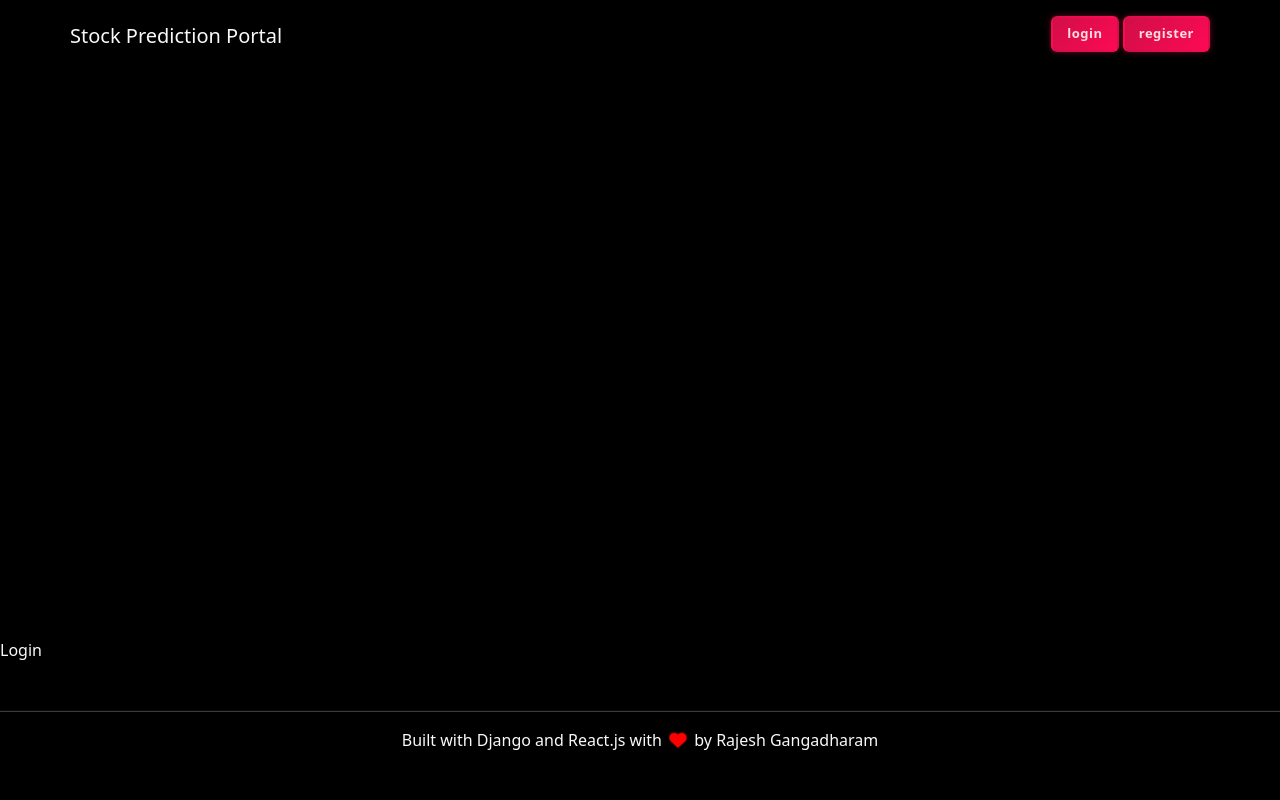
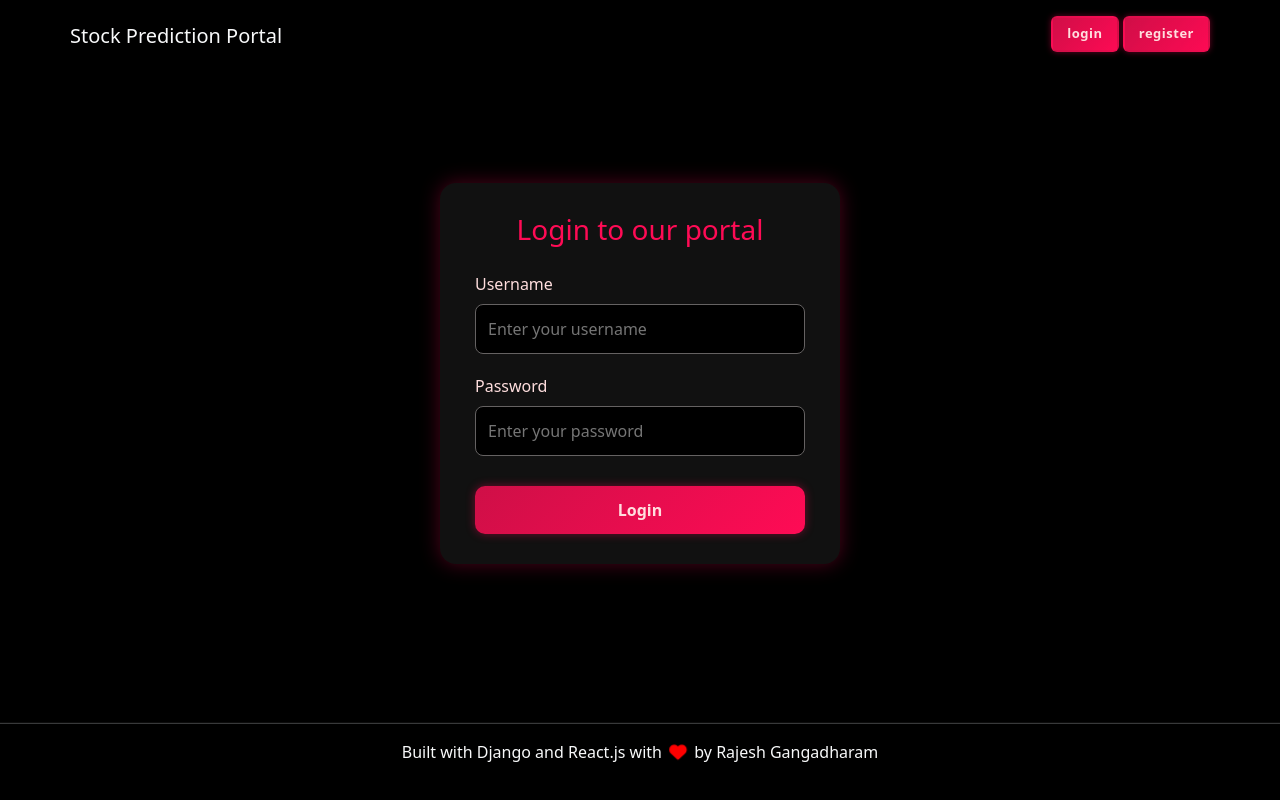
Before and after one commit to RAJESH2961/stock-prediction-portal, a React (Vite) app in the folder frontend-react/: page /login in a window 1280 px wide. Shown: the top 800 px of the page. Built offline with nearby package versions, Linux system fonts and the light colour scheme.

Commit message:
Storing tokens in local storage

```diff
--- a/frontend-react/src/components/Login.jsx
+++ b/frontend-react/src/components/Login.jsx
@@ -1,9 +1,93 @@
-import React from 'react'
+import React, { useState } from 'react';
+import styles from './Login.module.css';
+import axios from 'axios';
+import { FontAwesomeIcon } from '@fortawesome/react-fontawesome';
+import { faSpinner } from '@fortawesome/free-solid-svg-icons';
+import confetti from 'canvas-confetti';
 
 const Login = () => {
+  const [form, setForm] = useState({ username: '', password: '' });
+  const [errors, setErrors] = useState({});
+  const [loading, setLoading] = useState(false);
+
+  const handleChange = (e) => {
+    setForm({ ...form, [e.target.name]: e.target.value });
+  };
+
+  const handleSubmit = async (e) => {
+  e.preventDefault();
+  setLoading(true);
+
+  try {
+    const response = await axios.post('http://localhost:8000/api/v1/token/', {
+      username: form.username,
+      password: form.password,
+    });
+    // console.log(response.data);
+    localStorage.setItem('Access Token', response.data.access)
+    localStorage.setItem('Refresh Token', response.data.refresh)
+    console.log('Login Successful');
+
+
+
+    setErrors({});
+    confetti(); // 🎉 Launch confetti on login
+    setForm({ username: '', password: '' }); // ✅ FIXED HERE
+  } catch (error) {
+    if (error.response) {
+      setErrors(error.response.data);
+      console.error("Login Error:", error.response.data);
+    }
+  } finally {
+    setLoading(false);
+  }
+};
+
+
   return (
-    <div className='text-light'>Login</div>
-  )
-}
+    <div className={styles.loginContainer}>
+      <form className={styles.loginForm} onSubmit={handleSubmit}>
+        <h2 className={styles.loginTitle}>Login to our portal</h2>
 
-export default Login
+        <div className={styles.formGroup}>
+          <label>Username</label>
+          <input
+            name="username"
+            type="text"
+            placeholder="Enter your username"
+            value={form.username}
+            onChange={handleChange}
+            required
+          />
+          <small>{errors.username && <div className="text-danger">{errors.username}</div>}</small>
+        </div>
+
+
+        <div className={styles.formGroup}>
+          <label>Password</label>
+          <input
+            name="password"
+            type="password"
+            placeholder="Enter your password"
+            value={form.password}
+            onChange={handleChange}
+            required
+          />
+          <small>{errors.password && <div className="text-danger">{errors.password}</div>}</small>
+        </div>
+
+        <button type="submit" className={styles.loginBtn} disabled={loading}>
+          {loading ? (
+            <>
+              <FontAwesomeIcon icon={faSpinner} spin /> Please wait...
+            </>
+          ) : (
+            'Login'
+          )}
+        </button>
+      </form>
+    </div>
+  );
+};
+
+export default Login;
--- /dev/null
+++ b/frontend-react/src/components/Login.module.css
@@ -0,0 +1,72 @@
+.loginContainer {
+  min-height: 75vh;
+  background-color: #000000;
+  display: flex;
+  justify-content: center;
+  align-items: center;
+  padding: 20px;
+}
+
+.loginForm {
+  background-color: #111;
+  padding: 30px 35px;
+  border-radius: 16px;
+  box-shadow: 0 0 20px rgba(255, 11, 85, 0.3);
+  max-width: 400px;
+  width: 100%;
+  color: #FFDEDE;
+}
+
+.loginTitle {
+  font-size: 28px;
+  text-align: center;
+  color: #FF0B55;
+  margin-bottom: 25px;
+}
+
+.formGroup {
+  margin-bottom: 20px;
+  display: flex;
+  flex-direction: column;
+}
+
+.formGroup label {
+  margin-bottom: 8px;
+  color: #FFDEDE;
+  font-weight: 500;
+}
+
+.formGroup input {
+  padding: 12px;
+  border-radius: 8px;
+  border: 1px solid #656262;
+  background-color: #000;
+  color: #FFDEDE;
+  transition: 0.3s ease;
+}
+
+.formGroup input:focus {
+  border-color: #FF0B55;
+  outline: none;
+  box-shadow: 0 0 5px #FF0B55;
+}
+
+.loginBtn {
+  margin-top: 10px;
+  background: linear-gradient(135deg, #CF0F47, #FF0B55);
+  color: #FFDEDE;
+  padding: 12px;
+  border: none;
+  border-radius: 10px;
+  font-weight: bold;
+  cursor: pointer;
+  transition: 0.3s ease;
+  width: 100%;
+  box-shadow: 0 0 10px rgba(255, 11, 85, 0.4);
+  text-decoration: none;
+}
+
+.loginBtn:hover {
+  transform: scale(1.03);
+  box-shadow: 0 0 25px rgba(255, 11, 85, 0.7);
+}
```
